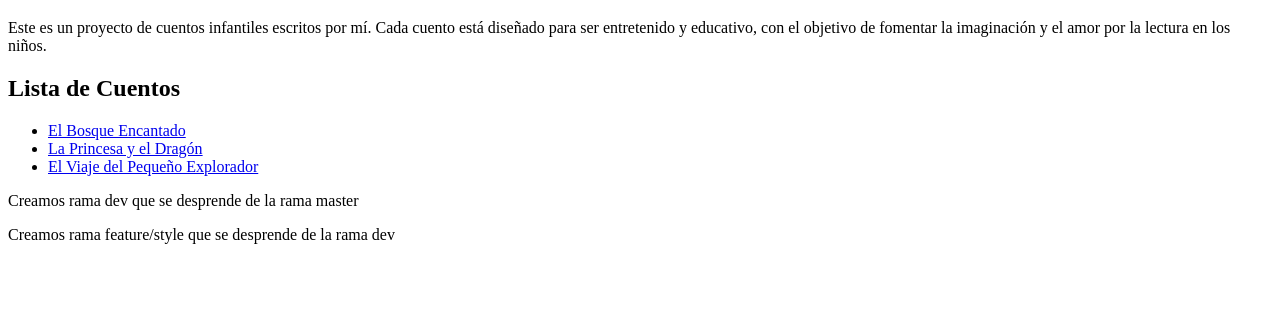
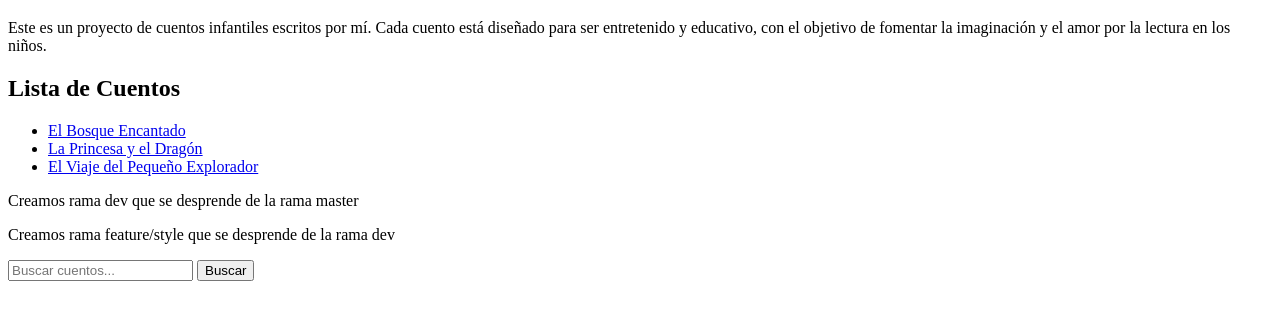
Before and after one commit to HX-MLuquez/app-mis-cuentos, a plain HTML site: page index.html in a window 1280 px wide. Shown: the part 61-380 px from the top of the page. Drawn offline with Linux system fonts and the light colour scheme.

Commit message:
feature/style cambio nuevo

```diff
--- a/index.html
+++ b/index.html
@@ -21,5 +21,10 @@
 
     <p>Creamos rama dev que se desprende de la rama master</p>
     <p>Creamos rama feature/style que se desprende de la rama dev</p>
+
+    <search>
+      <input type="text" placeholder="Buscar cuentos..." />
+      <button>Buscar</button>
+    </search>
   </body>
 </html>
```
